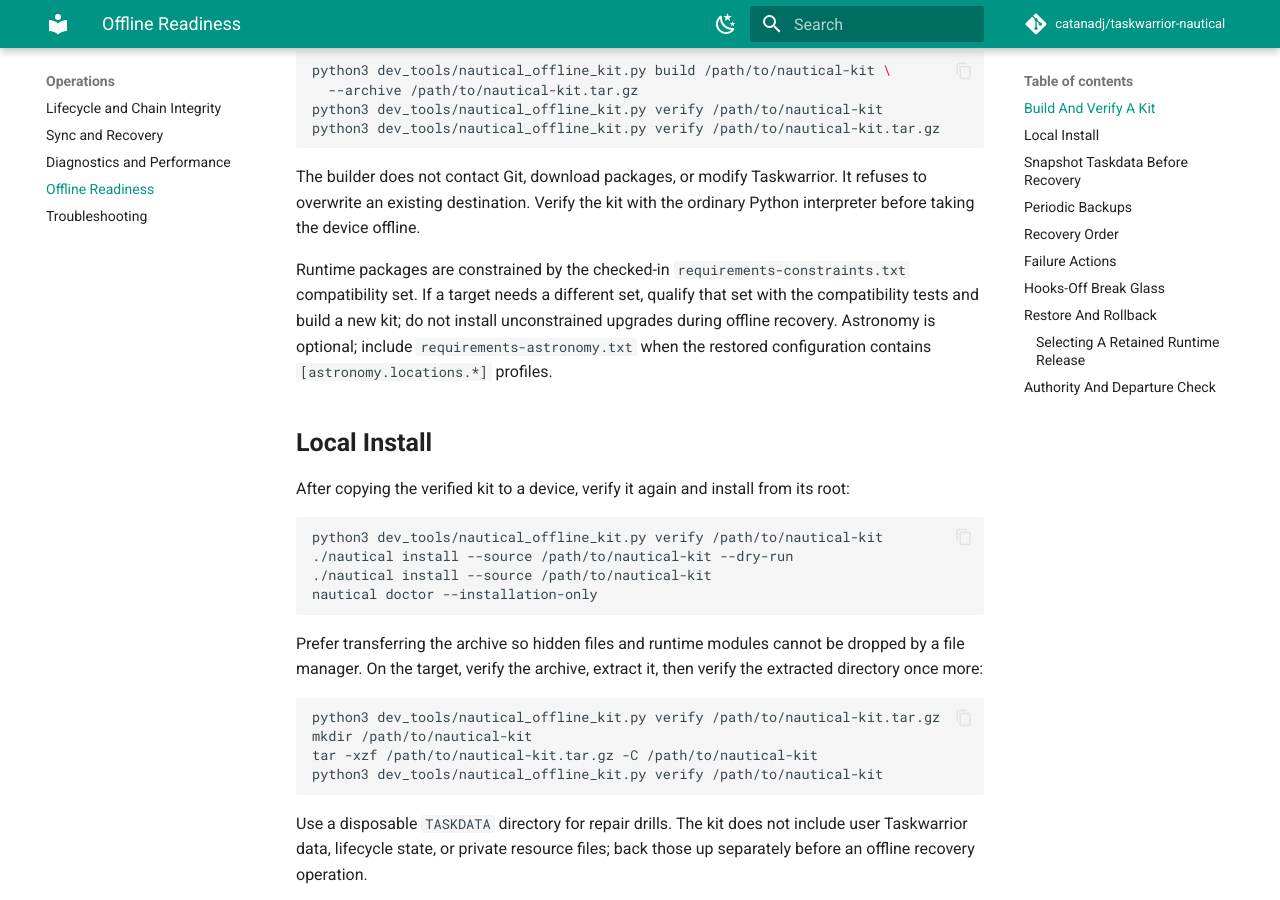
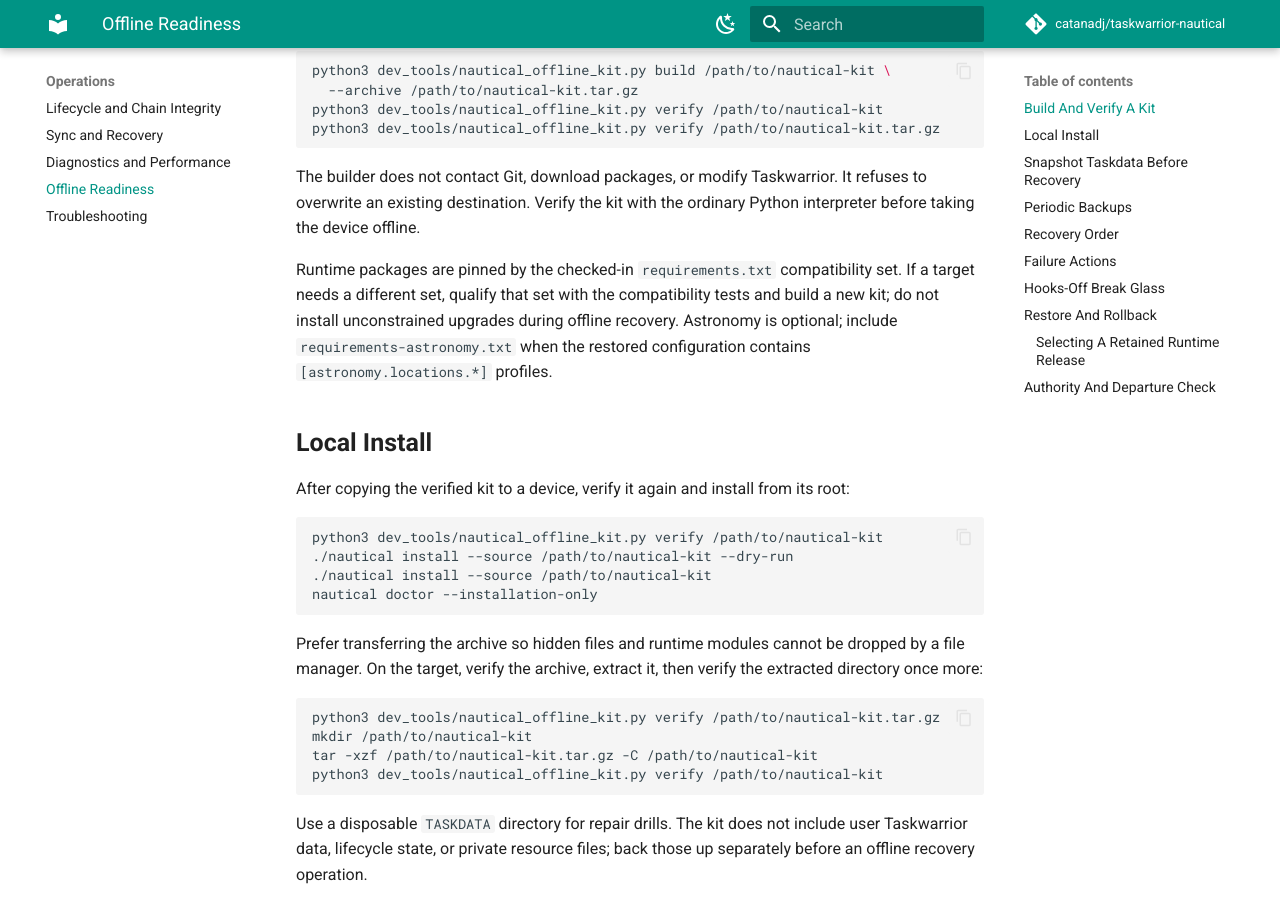
Before and after one commit to catanadj/taskwarrior-nautical, an MkDocs documentation site: the page built from docs/operations/offline-readiness.md, in a window 1280 px wide and 900 px high, scrolled down 386 px. Built offline with MkDocs 1.6.1 and Material for MkDocs 9.7.7, drawn with Linux system fonts in a browser that asks for light colours; comment, search, counter and statistics services are not loaded.

Commit message:
Consolidate pinned runtime requirements

```diff
--- a/docs/operations/offline-readiness.md
+++ b/docs/operations/offline-readiness.md
@@ -20,10 +20,10 @@
 It refuses to overwrite an existing destination. Verify the kit with the
 ordinary Python interpreter before taking the device offline.
 
-Runtime packages are constrained by the checked-in
-`requirements-constraints.txt` compatibility set. If a target needs a
-different set, qualify that set with the compatibility tests and build a new
-kit; do not install unconstrained upgrades during offline recovery.
+Runtime packages are pinned by the checked-in `requirements.txt` compatibility
+set. If a target needs a different set, qualify that set with the compatibility
+tests and build a new kit; do not install unconstrained upgrades during offline
+recovery.
 Astronomy is optional; include `requirements-astronomy.txt` when the restored
 configuration contains `[astronomy.locations.*]` profiles.
 
--- a/requirements-constraints.txt
+++ /dev/null
@@ -1,6 +0,0 @@
-# Compatibility-tested runtime set for reproducible installs.
-# Update this file only together with the runtime compatibility tests/CI.
-astral==3.2
-rich==13.3.1
-prompt-toolkit==3.0.36
-python-dateutil==2.8.2
```
Also changed, not shown: docs/getting-started/installation.md (+1 -2 lines), requirements.txt (+4 -3 lines), 8 other files.
